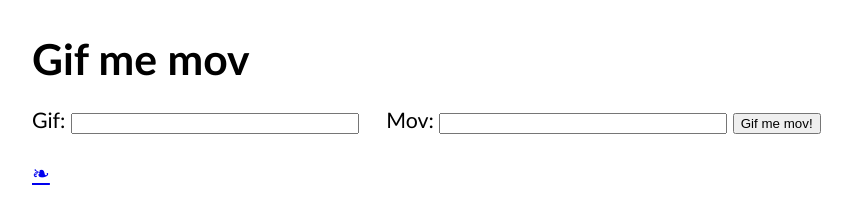
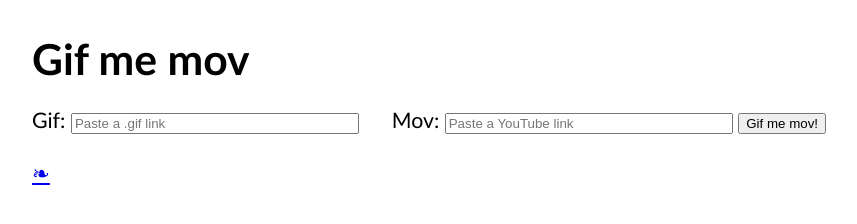
Before and after one commit to janl/gifmemov, a plain HTML site: page index.html in a window 1280 px wide. Shown: the whole page, without its empty margins (160-1017 px from the left). Drawn offline with Linux system fonts and the light colour scheme.

Commit message:
plaaaceholdereers

```diff
--- a/index.html
+++ b/index.html
@@ -21,8 +21,9 @@
 <h1>Gif me mov</h1>
 
 <form method="get" accept-charset="utf-8" id="gnm">
-    <label for="gif">Gif: </label><input type="text" name="gif" value="" id="gif">&nbsp;&nbsp;&nbsp;&nbsp;
-    <label for="mov">Mov: </label><input type="text" name="mov" value="" id="mov">
+    <label for="gif">Gif: </label><input type="text" name="gif" value="" id="gif" placeholder="Paste a .gif link">
+    &nbsp;&nbsp;&nbsp;&nbsp;
+    <label for="mov">Mov: </label><input type="text" name="mov" value="" id="mov" placeholder="Paste a YouTube link">
     <input type="submit" value="Gif me mov!">
 </form>
 
```
